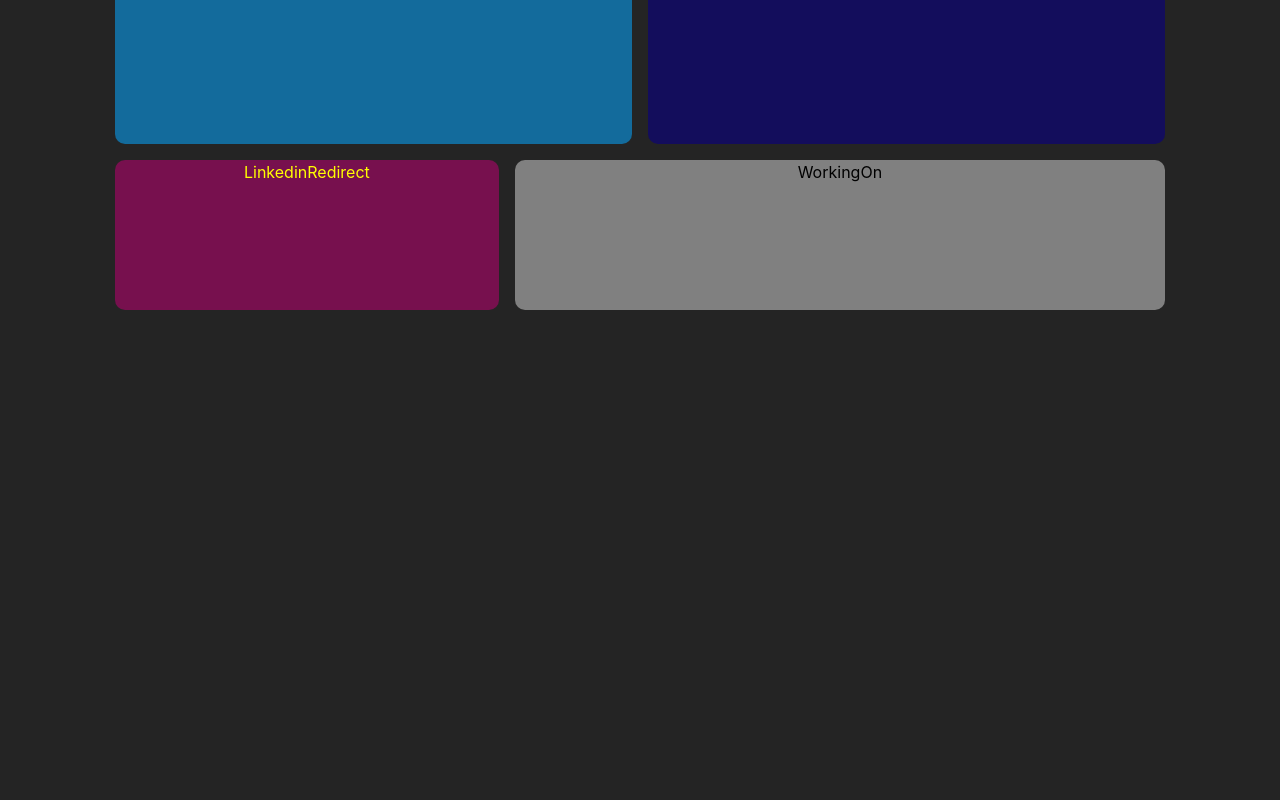
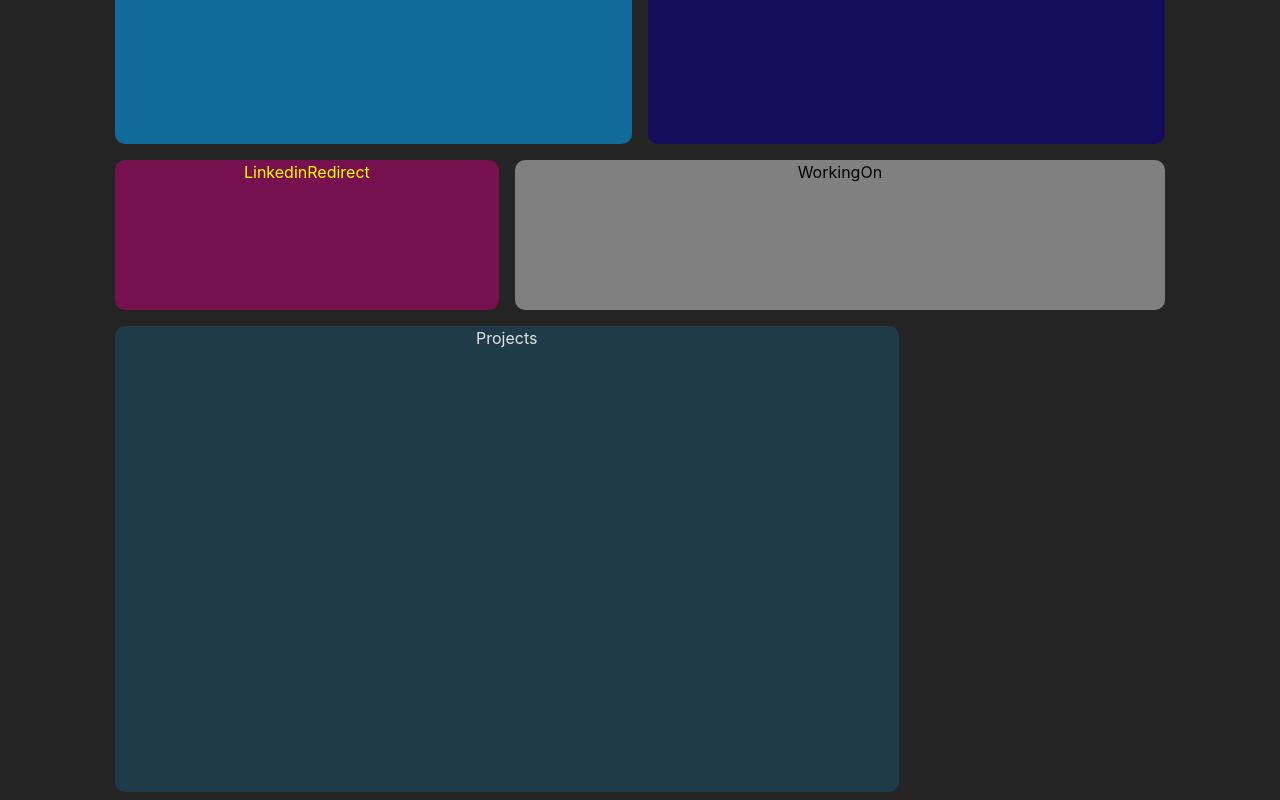
Before and after one commit to AgustinDi/portfolio, a React (Vite) app: page / in a window 1280 px wide. Shown: the part 638-1438 px from the top of the page. Before the commit the page ends 956 px from the top, so only its background shows below. Built offline with nearby package versions, Linux system fonts and the light colour scheme.

Commit message:
Projects added

```diff
--- a/src/App.css
+++ b/src/App.css
@@ -13,7 +13,7 @@
   margin-top: 80px;
 
   grid-template-columns: repeat(8, 1fr);
-  grid-template-rows: 150px 250px 270px 150px;
+  grid-template-rows: 150px 250px 270px 150px 300px 150px;
   gap: 16px
 }
 
@@ -64,3 +64,9 @@
   grid-column: 4 / 9;
   grid-row: 4 / 5;
 }
+
+.Projects {
+  background-color: var(--color-Projects);
+  grid-column: 1 / 7;
+  grid-row: 5 / 7;
+}
--- a/src/App.jsx
+++ b/src/App.jsx
@@ -6,6 +6,7 @@ import GithubRedirect from './cards/GithubRedirect'
 import AboutMe from './cards/AboutMe'
 import LinkedinRedirect from './cards/LinkedinRedirect'
 import WorkingOn from './cards/WorkingOn'
+import Projects from './cards/Projects'
 
 function App() {
 
@@ -18,6 +19,7 @@ function App() {
       <AboutMe />
       <LinkedinRedirect />
       <WorkingOn />
+      <Projects />
     </main>
   )
 }
--- a/src/cards/Projects.jsx
+++ b/src/cards/Projects.jsx
@@ -2,7 +2,7 @@ import './Cards Styles/Projects.css'
 
 export default function Projects() {
      return (
-          <div>
+          <div className='Projects'>
                Projects
           </div>
      )
--- a/src/index.css
+++ b/src/index.css
@@ -20,4 +20,5 @@
   --color-AboutMe: #130D5C;
   --color-LinkedinRedirect: #77104E;
   --color-WorkingOn: grey;
+  --color-Projects: #1F3A49;
 }
```
